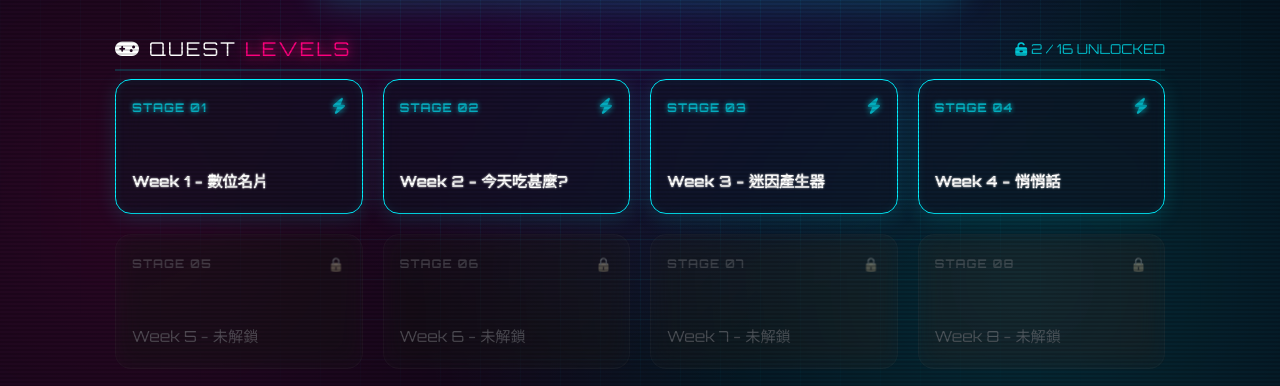
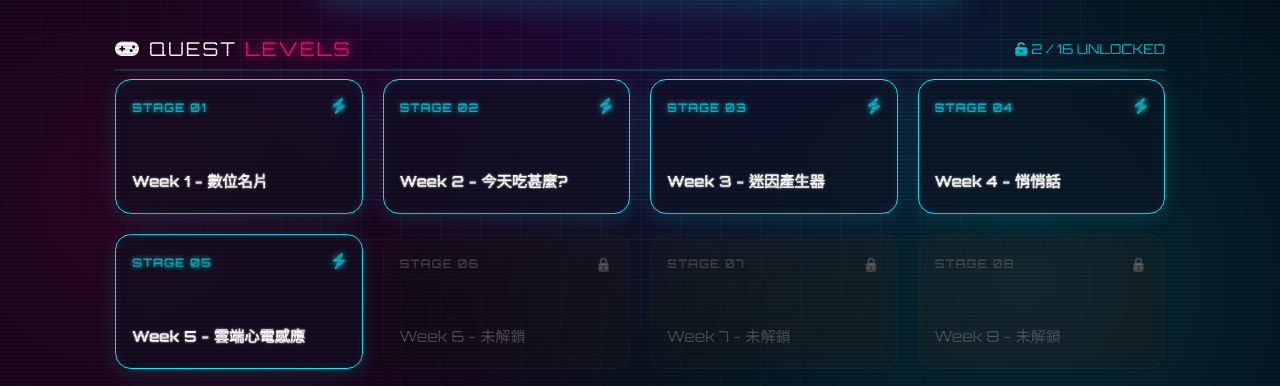
Before and after one commit to S26122140/s26122140, a plain HTML site: page index.html in a window 1280 px wide. Shown: the part 361-747 px from the top of the page. Drawn offline with Linux system fonts and the light colour scheme.

Commit message:
Update index.html

```diff
--- a/index.html
+++ b/index.html
@@ -504,14 +504,14 @@
                     <div class="quest-title">Week 4 - 悄悄話</div>
                 </a>
 
-                <!-- Week 5 (Locked) -->
-                <div class="quest-card locked">
+               <!-- Week 5 (Unlocked) -->
+                <a href="w5/index.html" class="quest-card unlocked">
                     <div class="stage-tag">
                         <span>STAGE 05</span>
-                        <span class="status-icon">🔒</span>
+                        <i class="fa-solid fa-bolt status-icon"></i>
                     </div>
-                    <div class="quest-title">Week 5 - 未解鎖</div>
-                </div>
+                    <div class="quest-title">Week 5 - 雲端心電感應</div>
+                </a>
 
                 <!-- Week 6 (Locked) -->
                 <div class="quest-card locked">
```
